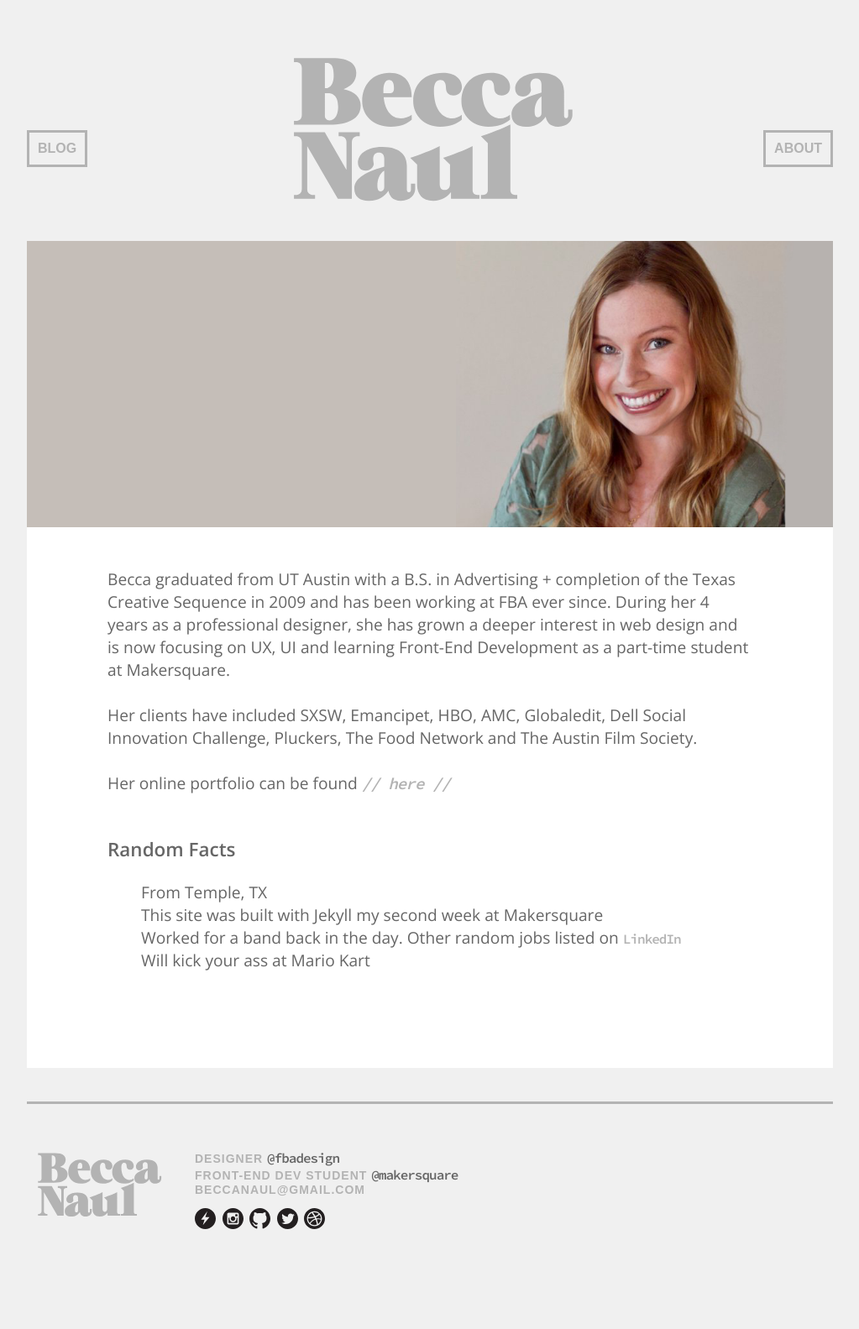
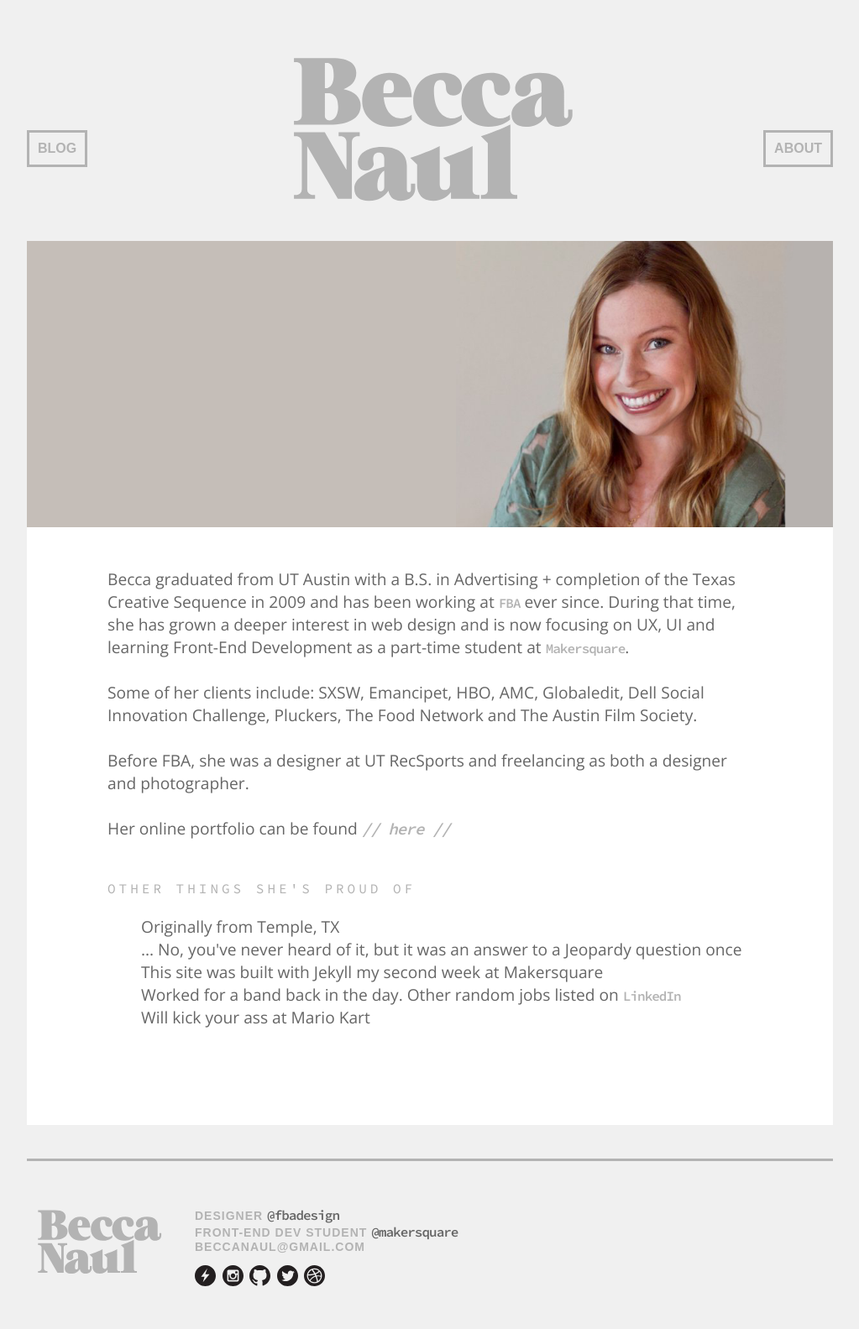
Before and after one commit to beccanaul/beccanaul.github.io, a Jekyll site: the page built from about.html, in a window 1280 px wide. Shown: the whole page at 84% size, without its empty margins (128-1151 px from the left). Built offline with Jekyll 4.4.1, drawn with Linux system fonts in a browser that asks for light colours; nearby versions of some CDN libraries; some web fonts are replaced; Markdown is read by kramdown in place of the engine named in the settings; before the commit the page ends 1515 px from its top, so only the background shows below that.

Commit message:
about updates

```diff
--- a/about.html
+++ b/about.html
@@ -9,16 +9,19 @@ title: About Becca Naul
 
 <img src= "/assets/aboutbecca.jpg" alt="Becca Naul">
 	<div class="post">
-Becca graduated from UT Austin with a B.S. in Advertising + completion of the Texas Creative Sequence in 2009 and has been working at FBA ever since. During her 4 years as a professional designer, she has grown a deeper interest in web design and is now focusing on UX, UI and learning Front-End Development as a part-time student at Makersquare.
+Becca graduated from UT Austin with a B.S. in Advertising + completion of the Texas Creative Sequence in 2009 and has been working at <a href="http://foxtrotbravoalpha.com"> FBA</a> ever since. During that time, she has grown a deeper interest in web design and is now focusing on UX, UI and learning Front-End Development as a part-time student at <a href="http://themakersquare.com">Makersquare</a>.
 <br><br>
-Her clients have included SXSW, Emancipet, HBO, AMC, Globaledit, Dell Social Innovation Challenge, Pluckers, The Food Network and The Austin Film Society.
+Some of her clients include: SXSW, Emancipet, HBO, AMC, Globaledit, Dell Social Innovation Challenge, Pluckers, The Food Network and The Austin Film Society.
+<br><br>
+Before FBA, she was a designer at UT RecSports and freelancing as both a designer and photographer.
 <br><br>
 Her online portfolio can be found <a href="http://rebeccanaul.com" style="font-size: 1em;"><em>// here //</em></a>
 <br><br>
 
-<h3>Random Facts</h3>
+<h4>Other things she's proud of</h4>
 <ul>
-	<li>From Temple, TX </li>
+	<li>Originally from Temple, TX</li>
+ 	<li>... No, you've never heard of it, but it was an answer to a Jeopardy question once </li>
 	<li>This site was built with Jekyll my second week at Makersquare</li>
 	<li>Worked for a band back in the day. Other random jobs listed on <a href="https://www.linkedin.com/in/rebeccanaul/">LinkedIn</a> </li>
 	<li>Will kick your ass at Mario Kart </li>
```
